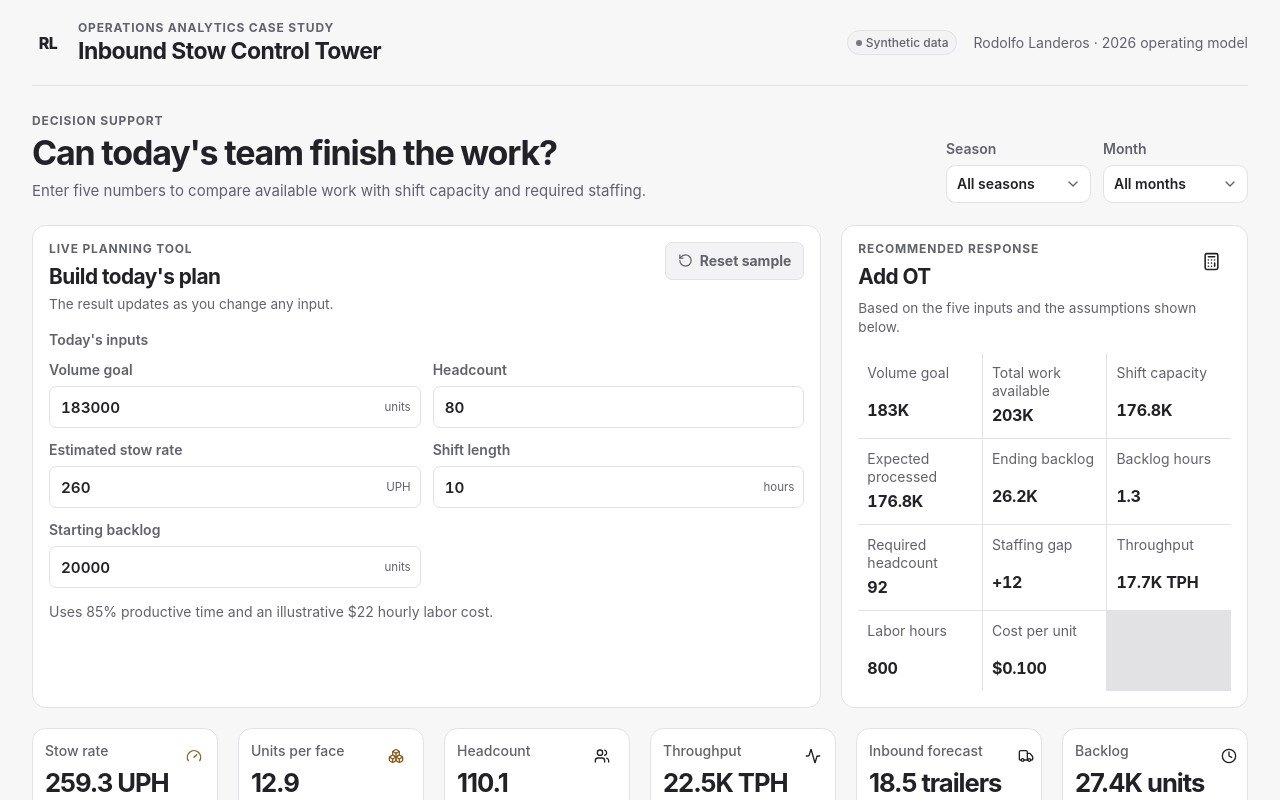
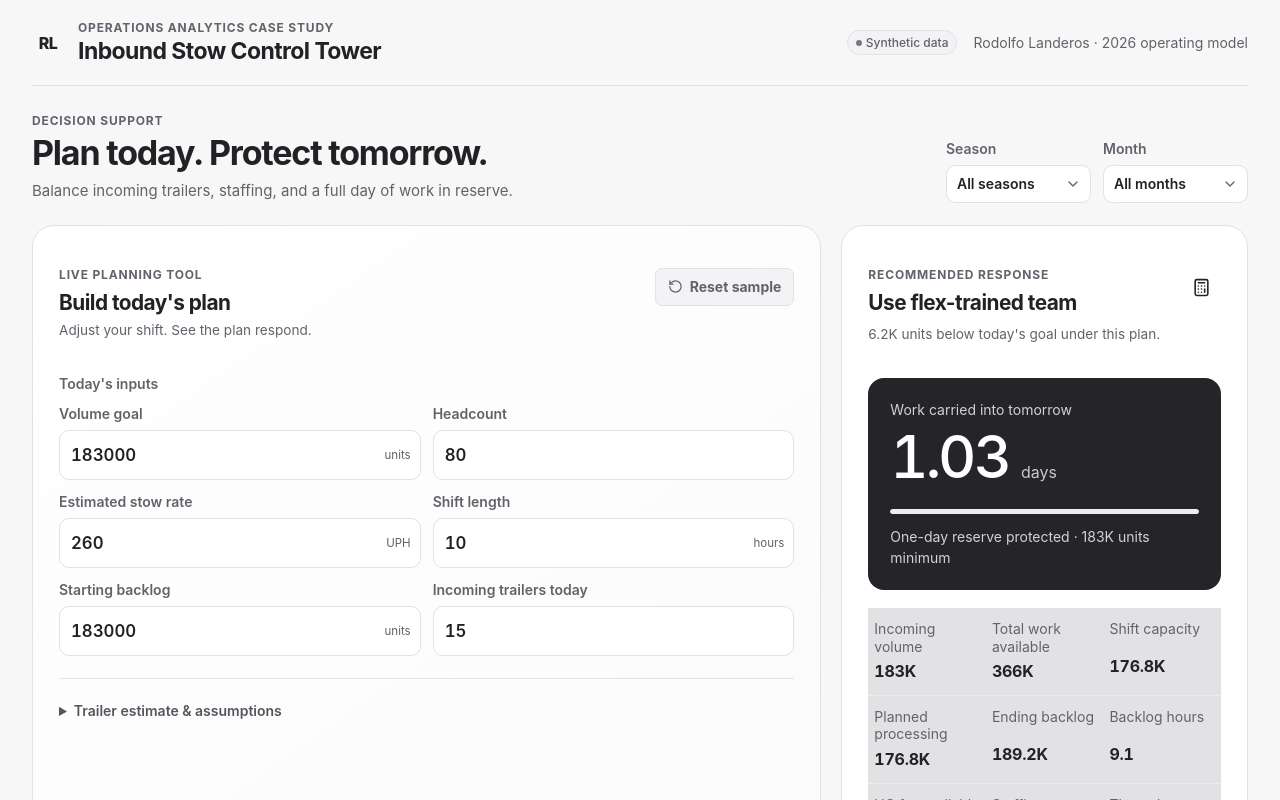
Before and after one commit to Landerosr/inbound-stow-operations-dashboard, a React (Vite) app: page / in a window 1280 px wide. Shown: the top 800 px of the page. Built offline with nearby package versions, Linux system fonts and the light colour scheme.

Commit message:
Plan inbound trailers around a one-day reserve and refine planner design

```diff
--- a/app/globals.css
+++ b/app/globals.css
@@ -177,6 +177,27 @@
 .reset-button:focus-visible { outline: 2px solid #34343a; outline-offset: 2px; }
 .reset-button svg { width: 15px; height: 15px; }
 .scenario-fieldset { display: block; }
+.scenario-planner { gap: 24px; align-items: stretch; }
+.scenario-input-card, .scenario-result-card { border-radius: 22px; box-shadow: 0 8px 30px #19192306; overflow: hidden; }
+.scenario-input-card { background: linear-gradient(145deg, #fff, #fafafa); }
+.scenario-input-card [data-slot='card-header'], .scenario-result-card [data-slot='card-header'] { padding: 26px 26px 18px; }
+.scenario-input-card [data-slot='card-content'], .scenario-result-card [data-slot='card-content'] { padding: 0 26px 26px; }
+.planning-details { margin-top: 22px; border-top: 1px solid #e6e6ea; padding-top: 16px; }
+.planning-details summary { cursor: pointer; font-size: .875rem; font-weight: 600; color: #55555e; padding: 6px 0; }
+.planning-details[open] .scenario-field { margin-top: 14px; }
+.reserve-hero { padding: 22px; margin: 0 0 18px; border-radius: 16px; background: #242429; color: #fff; }
+.reserve-hero > span { font-size: .875rem; color: #d1d1d7; }
+.reserve-hero > strong { display: block; font-size: clamp(2.5rem, 5vw, 3.7rem); line-height: 1.25; font-weight: 550; letter-spacing: -.055em; font-variant-numeric: tabular-nums; }
+.reserve-hero small { font-size: 1rem; font-weight: 400; letter-spacing: 0; color: #c8c8cf; }
+.reserve-hero p { font-size: .875rem; color: #d1d1d7; margin-top: 12px; line-height: 1.5; }
+.reserve-track { height: 5px; background: #53535b; border-radius: 10px; margin-top: 15px; overflow: hidden; }
+.reserve-track > span { display: block; height: 100%; background: #ededf1; border-radius: inherit; transition: width 250ms ease; }
+.scenario-input-card .scenario-field input { height: 50px; border-radius: 10px; font-size: 1.05rem; background: #fff; }
+.scenario-input-card .scenario-field input:hover { border-color: #a8a8b1; }
+.scenario-input-card .scenario-field input:focus { border-color: #55555f; box-shadow: 0 0 0 3px #2424290c; }
+.scenario-result-card .scenario-result-grid { gap: 0; }
+.scenario-result-card .scenario-result-grid > div { background: transparent; border-radius: 0; border: 0; border-bottom: 1px solid #ececef; padding: 12px 6px; }
+@media (prefers-reduced-motion: reduce) { .reserve-track > span { transition: none; } }
 .scenario-group h3 {
   margin-bottom: 10px;
   color: #62626b;
--- a/app/page.tsx
+++ b/app/page.tsx
@@ -133,6 +133,8 @@ type DashboardData = {
 
 type DashboardToolInput = { season?: string; month?: string };
 type ScenarioInput = {
+  incomingTrailers: number;
+  unitsPerTrailer: number;
   volumeGoal: number;
   startingBacklogUnits: number;
   headcount: number;
@@ -141,6 +143,10 @@ type ScenarioInput = {
 };
 
 type ScenarioResult = {
+  reserveUnits: number;
+  reserveShortfall: number;
+  goalShortfall: number;
+  backlogDays: number;
   forecastedUnits: number;
   availableUnits: number;
   laborHours: number;
@@ -181,8 +187,10 @@ const colors = {
 };
 
 const scenarioDefaults: ScenarioInput = {
+  incomingTrailers: 15,
+  unitsPerTrailer: 12_200,
   volumeGoal: 183_000,
-  startingBacklogUnits: 20_000,
+  startingBacklogUnits: 183_000,
   headcount: 80,
   shiftHours: 10,
   stowRate: 260,
@@ -192,29 +200,37 @@ const PRODUCTIVE_UTILIZATION = 0.85;
 const HOURLY_LABOR_COST = 22;
 
 function calculateScenario(input: ScenarioInput): ScenarioResult {
-  const forecastedUnits = input.volumeGoal;
+  const forecastedUnits = input.incomingTrailers * input.unitsPerTrailer;
   const availableUnits = forecastedUnits + input.startingBacklogUnits;
+  const reserveUnits = input.volumeGoal;
+  const releasableUnits = Math.max(0, availableUnits - reserveUnits);
   const laborHours = input.headcount * input.shiftHours;
   const productiveHours = laborHours * PRODUCTIVE_UTILIZATION;
   const capacityUnits = productiveHours * input.stowRate;
-  const processedUnits = Math.min(availableUnits, capacityUnits);
+  const processedUnits = Math.min(input.volumeGoal, releasableUnits, capacityUnits);
   const endingBacklogUnits = Math.max(0, availableUnits - processedUnits);
   const backlogHours = endingBacklogUnits / Math.max(input.headcount * input.stowRate, 1);
   const tph = processedUnits / Math.max(input.shiftHours, 1);
   const requiredHeadcount = Math.ceil(
-    availableUnits /
+    Math.min(input.volumeGoal, releasableUnits) /
       Math.max(input.shiftHours * PRODUCTIVE_UTILIZATION * input.stowRate, 1),
   );
   const staffingGap = requiredHeadcount - input.headcount;
   const costPerUnit = (laborHours * HOURLY_LABOR_COST) / Math.max(processedUnits, 1);
 
   let recommendedAction = 'Maintain plan';
-  if (staffingGap >= 12 || backlogHours >= 2.5) recommendedAction = 'Add OT';
+  if (availableUnits < reserveUnits) recommendedAction = 'Rebuild the reserve';
+  else if (releasableUnits < input.volumeGoal) recommendedAction = 'More inbound volume needed';
+  else if (staffingGap >= 12) recommendedAction = 'Add OT';
   else if (staffingGap >= 5) recommendedAction = 'Labor share';
-  else if (staffingGap <= -10 && backlogHours < 0.7) recommendedAction = 'Offer VTO';
-  else if (staffingGap >= 2) recommendedAction = 'Use flex-trained team';
+  else if (staffingGap <= -10) recommendedAction = 'Consider VTO or labor share';
+  else if (staffingGap > 0) recommendedAction = 'Use flex-trained team';
 
   return {
+    reserveUnits,
+    reserveShortfall: Math.max(0, reserveUnits - endingBacklogUnits),
+    goalShortfall: Math.max(0, input.volumeGoal - processedUnits),
+    backlogDays: reserveUnits > 0 ? endingBacklogUnits / reserveUnits : 0,
     forecastedUnits,
     availableUnits,
     laborHours,
@@ -369,10 +385,12 @@ export default function Home() {
         {
           name: 'calculate_inbound_plan',
           title: 'Calculate inbound plan',
-          description: 'Use five operating inputs to calculate staffing, capacity, backlog, throughput, cost, and the recommended labor response.',
+          description: 'Calculate a trailer-based inbound plan while retaining one daily volume goal as backlog reserve.',
           inputSchema: {
             type: 'object',
             properties: {
+              incomingTrailers: { type: 'number', minimum: 0 },
+              unitsPerTrailer: { type: 'number', minimum: 0 },
               volumeGoal: { type: 'number', minimum: 0 },
               startingBacklogUnits: { type: 'number', minimum: 0 },
               headcount: { type: 'number', minimum: 0 },
@@ -387,7 +405,7 @@ export default function Home() {
             const requested = input as ScenarioInput;
             const values = Object.values(requested);
             if (values.length !== Object.keys(scenarioDefaults).length || values.some((value) => !Number.isFinite(value) || value < 0)) {
-              throw new Error('All five planning inputs must be valid non-negative numbers.');
+              throw new Error('All planning inputs must be valid non-negative numbers.');
             }
             setScenario(requested);
             return calculateScenario(requested);
@@ -477,8 +495,8 @@ export default function Home() {
       <section className="control-row" aria-label="Dashboard controls">
         <div>
           <p className="section-kicker">Decision support</p>
-          <h2>Can today&apos;s team finish the work?</h2>
-          <p>Enter five numbers to compare available work with shift capacity and required staffing.</p>
+          <h2>Plan today. Protect tomorrow.</h2>
+          <p>Balance incoming trailers, staffing, and a full day of work in reserve.</p>
         </div>
         <div className="filters">
           <label htmlFor="season-filter">Season
@@ -502,7 +520,7 @@ export default function Home() {
             <div>
               <p className="section-kicker">Live planning tool</p>
               <CardTitle id="scenario-heading">Build today&apos;s plan</CardTitle>
-              <CardDescription>The result updates as you change any input.</CardDescription>
+              <CardDescription>Adjust your shift. See the plan respond.</CardDescription>
             </div>
             <button className="reset-button" type="button" onClick={() => setScenario(scenarioDefaults)}>
               <RotateCcw aria-hidden="true" /> Reset sample
@@ -518,8 +536,12 @@ export default function Home() {
                   <NumberField label="Estimated stow rate" field="stowRate" value={scenario.stowRate} setScenario={setScenario} suffix="UPH" />
                   <NumberField label="Shift length" field="shiftHours" value={scenario.shiftHours} setScenario={setScenario} suffix="hours" step={0.5} />
                   <NumberField label="Starting backlog" field="startingBacklogUnits" value={scenario.startingBacklogUnits} setScenario={setScenario} suffix="units" />
+                  <NumberField label="Incoming trailers today" field="incomingTrailers" value={scenario.incomingTrailers} setScenario={setScenario} />
                 </div>
-                <p className="scenario-assumption-note">Uses 85% productive time and an illustrative $22 hourly labor cost.</p>
+                <details className="planning-details"><summary>Trailer estimate & assumptions</summary>
+                  <NumberField label="Estimated units per trailer" field="unitsPerTrailer" value={scenario.unitsPerTrailer} setScenario={setScenario} suffix="units" />
+                  <p className="scenario-assumption-note">Reserve = one daily volume goal. Assumes trailers are available during the shift, 85% productive time, and $22/hour labor cost. Arrival timing and overtime premiums are not modeled.</p>
+                </details>
               </div>
             </div>
           </CardContent>
@@ -534,26 +556,33 @@ export default function Home() {
               </div>
               <span><Calculator aria-hidden="true" /></span>
             </div>
-            <CardDescription>Based on the five inputs and the assumptions shown below.</CardDescription>
+            <CardDescription>{scenarioResult.goalShortfall > 0 ? `${compact(scenarioResult.goalShortfall)} units below today's goal under this plan.` : 'Today’s goal is covered with tomorrow’s reserve protected.'}</CardDescription>
           </CardHeader>
           <CardContent>
+            <div className="reserve-hero">
+              <span>Work carried into tomorrow</span>
+              <strong>{scenarioResult.backlogDays.toFixed(2)} <small>days</small></strong>
+              <div className="reserve-track" role="meter" aria-label="Backlog reserve coverage" aria-valuemin={0} aria-valuemax={100} aria-valuenow={Math.min(100, scenarioResult.backlogDays * 100)}><span style={{ width: `${Math.min(100, scenarioResult.backlogDays * 100)}%` }} /></div>
+              <p>{scenarioResult.reserveShortfall > 0 ? `${compact(scenarioResult.reserveShortfall)} more units needed to restore the one-day reserve.` : `One-day reserve protected · ${compact(scenarioResult.reserveUnits)} units minimum`}</p>
+            </div>
             <div className="scenario-result-grid">
-              <div><span>Volume goal</span><strong>{compact(scenarioResult.forecastedUnits)}</strong></div>
+              <div><span>Incoming volume</span><strong>{compact(scenarioResult.forecastedUnits)}</strong></div>
               <div><span>Total work available</span><strong>{compact(scenarioResult.availableUnits)}</strong></div>
               <div><span>Shift capacity</span><strong>{compact(scenarioResult.capacityUnits)}</strong></div>
-              <div><span>Expected processed</span><strong>{compact(scenarioResult.processedUnits)}</strong></div>
+              <div><span>Planned processing</span><strong>{compact(scenarioResult.processedUnits)}</strong></div>
               <div><span>Ending backlog</span><strong>{compact(scenarioResult.endingBacklogUnits)}</strong></div>
               <div><span>Backlog hours</span><strong>{scenarioResult.backlogHours.toFixed(1)}</strong></div>
-              <div><span>Required headcount</span><strong>{scenarioResult.requiredHeadcount}</strong></div>
+              <div><span>HC for available plan</span><strong>{scenarioResult.requiredHeadcount}</strong></div>
               <div><span>Staffing gap</span><strong>{scenarioResult.staffingGap > 0 ? '+' : ''}{scenarioResult.staffingGap}</strong></div>
               <div><span>Throughput</span><strong>{compact(scenarioResult.tph)} TPH</strong></div>
               <div><span>Labor hours</span><strong>{scenarioResult.laborHours.toFixed(0)}</strong></div>
-              <div><span>Cost per unit</span><strong>${scenarioResult.costPerUnit.toFixed(3)}</strong></div>
+              <div><span>Cost per unit</span><strong>{scenarioResult.processedUnits > 0 ? `$${scenarioResult.costPerUnit.toFixed(3)}` : '—'}</strong></div>
             </div>
           </CardContent>
         </Card>
       </section>
 
+      <div className="control-row"><div><p className="section-kicker">Historical case study</p><h2>Performance over time</h2><p>Synthetic shift data, filtered by season and month. Separate from your live plan above.</p></div></div>
       <section className="metric-grid" aria-label="Key performance indicators">
         <MetricCard icon={Gauge} label="Stow rate" value={`${avgRate.toFixed(1)} UPH`} detail={`${avgRate >= target.stow_rate_uph ? 'At/above' : 'Below'} ${target.stow_rate_uph} target`} status={avgRate >= target.stow_rate_uph ? 'good' : 'watch'} />
         <MetricCard icon={Boxes} label="Units per face" value={avgUpf.toFixed(1)} detail={`${avgUpf >= target.units_per_face ? 'At/above' : 'Below'} ${target.units_per_face} target`} status={avgUpf >= target.units_per_face ? 'good' : 'watch'} />
@@ -661,9 +690,9 @@ export default function Home() {
         <Card className="method-card">
           <CardHeader><CardTitle>How the model works</CardTitle><CardDescription>Connecting operating data with daily labor decisions</CardDescription></CardHeader>
           <CardContent><ol className="method-list">
-            <li><Truck /><div><strong>Forecast work</strong><span>Daily volume goal + starting backlog</span></div></li>
+            <li><Truck /><div><strong>Forecast work</strong><span>Incoming trailers × units per trailer + starting backlog</span></div></li>
             <li><Users /><div><strong>Estimate capacity</strong><span>Headcount × shift length × 85% productive time × stow rate</span></div></li>
-            <li><PackageCheck /><div><strong>Protect execution</strong><span>Track UPF, defects, count errors, TPH, and cost</span></div></li>
+            <li><PackageCheck /><div><strong>Protect tomorrow</strong><span>Retain one daily volume goal before allocating today’s work</span></div></li>
             <li><ShieldCheck /><div><strong>Recommend action</strong><span>OT, VTO, labor share, cross-training, coaching, or audit</span></div></li>
           </ol></CardContent>
         </Card>
```
Also changed, not shown: 1 other file (tests, documents, lock files or other folders).
